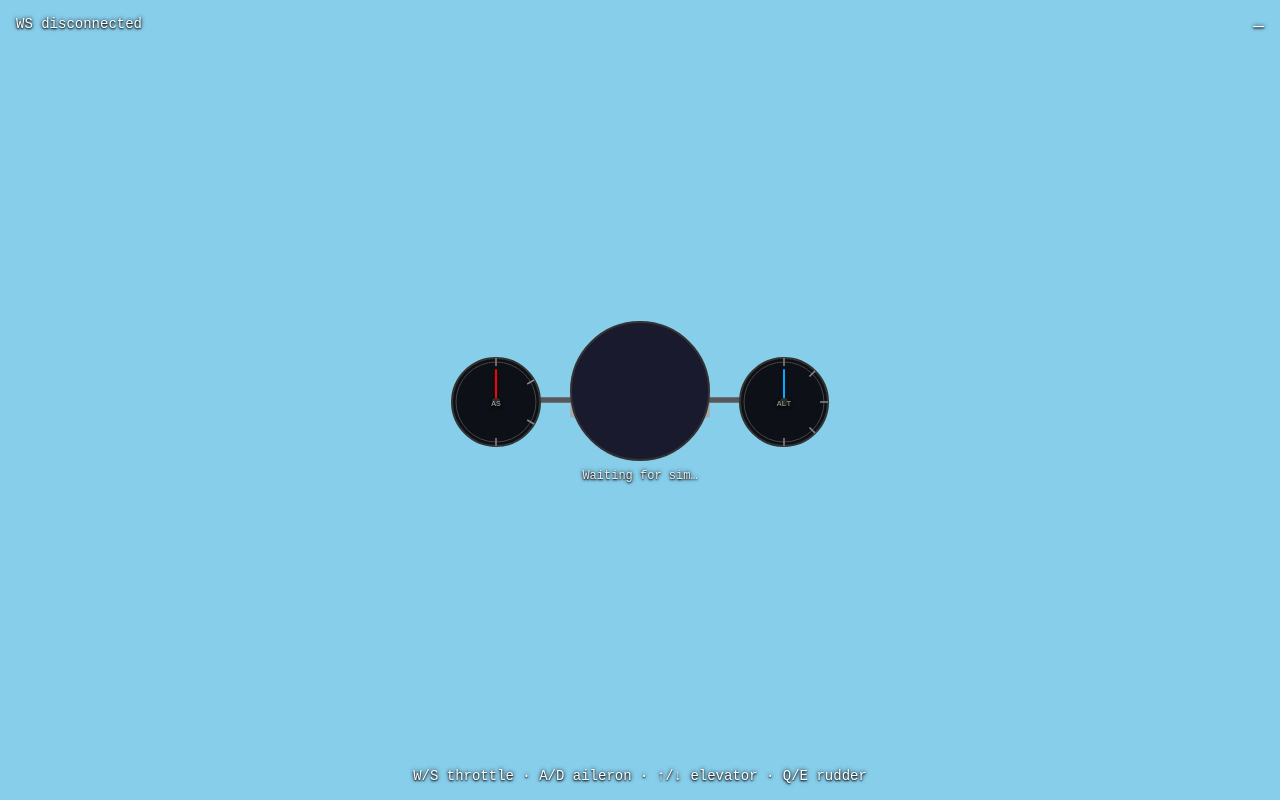
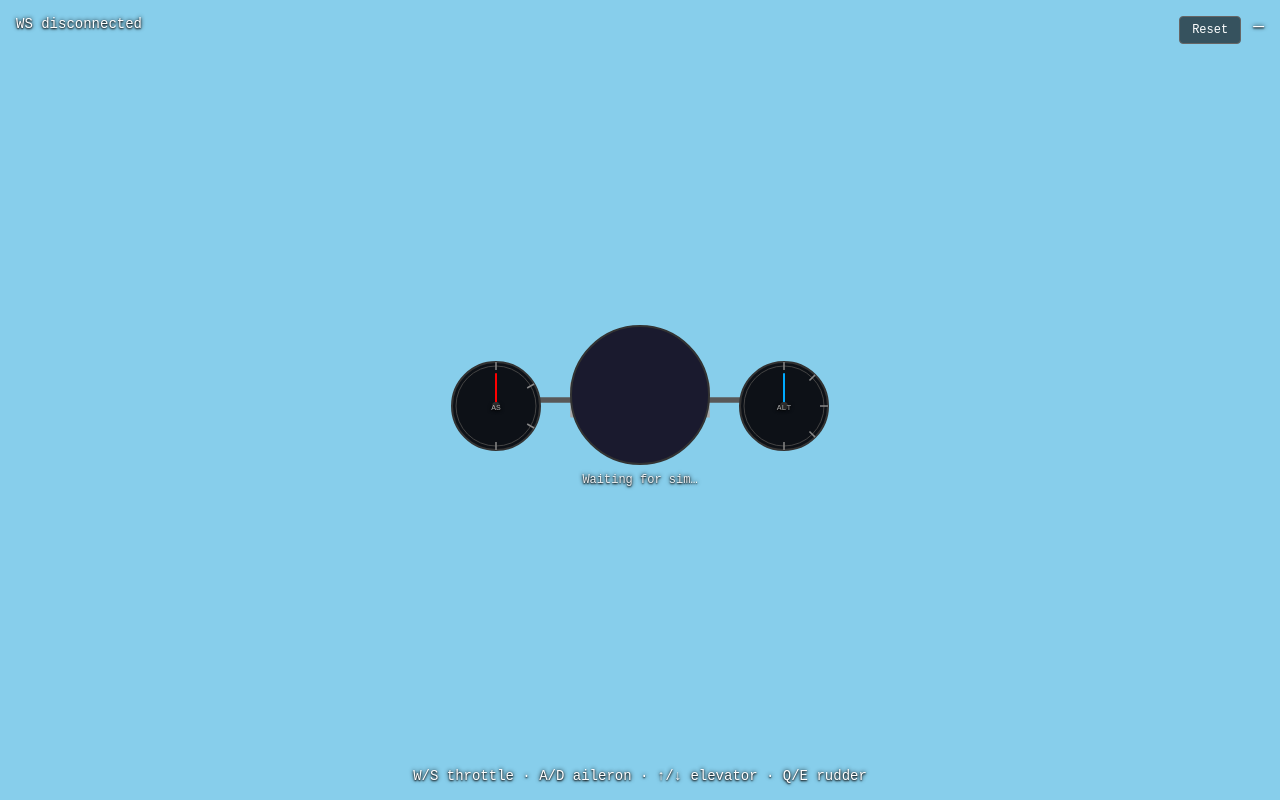
Before and after one commit to tervingo/flughermir-front, a React (Vite) app: page / in a window 1280 px wide. Built offline with nearby package versions, Linux system fonts and the light colour scheme; no server answers.

Commit message:
reset values

```diff
--- a/src/HUD.tsx
+++ b/src/HUD.tsx
@@ -1,7 +1,9 @@
+import { useState } from 'react'
 import type { Telemetry } from './types'
 import { AttitudeIndicator } from './AttitudeIndicator'
 import { AirspeedIndicator } from './AirspeedIndicator'
 import { Altimeter } from './Altimeter'
+import { resetSim } from './api'
 
 interface HUDProps {
   telemetry: Telemetry | null
@@ -10,6 +12,17 @@ interface HUDProps {
 }
 
 export function HUD({ telemetry, connected, gamepadConnected = false }: HUDProps) {
+  const [resetting, setResetting] = useState(false)
+  const handleReset = async () => {
+    setResetting(true)
+    try {
+      await resetSim()
+    } catch {
+      // ignore
+    } finally {
+      setResetting(false)
+    }
+  }
   return (
     <div
       style={{
@@ -30,7 +43,26 @@ export function HUD({ telemetry, connected, gamepadConnected = false }: HUDProps
           {connected ? 'WS connected' : 'WS disconnected'}
           {gamepadConnected && ' · Joystick'}
         </span>
-        <div style={{ textAlign: 'right', fontSize: 18 }}>
+        <div style={{ display: 'flex', alignItems: 'flex-start', gap: 12 }}>
+          <button
+            type="button"
+            onClick={handleReset}
+            disabled={resetting || !connected}
+            style={{
+              pointerEvents: 'auto',
+              padding: '6px 12px',
+              fontSize: 12,
+              fontFamily: 'monospace',
+              background: 'rgba(0,0,0,0.6)',
+              color: 'white',
+              border: '1px solid #666',
+              borderRadius: 4,
+              cursor: connected ? 'pointer' : 'not-allowed',
+            }}
+          >
+            {resetting ? 'Resetting…' : 'Reset'}
+          </button>
+          <div style={{ textAlign: 'right', fontSize: 18 }}>
           {telemetry ? (
             <>
               <div>AS {telemetry.airspeed.toFixed(0)} m/s</div>
@@ -40,6 +72,7 @@ export function HUD({ telemetry, connected, gamepadConnected = false }: HUDProps
           ) : (
             '—'
           )}
+          </div>
         </div>
       </div>
       <div
--- /dev/null
+++ b/src/api.ts
@@ -0,0 +1,12 @@
+/** Base URL for REST API (same host as WebSocket, http/https). */
+function getApiBase(): string {
+  const ws = import.meta.env.VITE_WS_URL ?? 'ws://localhost:8000/ws'
+  const url = ws.replace(/^wss?:\/\//, '').replace(/\/ws\/?$/, '')
+  const protocol = ws.startsWith('wss') ? 'https' : 'http'
+  return `${protocol}://${url}`
+}
+
+export async function resetSim(): Promise<void> {
+  const res = await fetch(`${getApiBase()}/reset`, { method: 'POST' })
+  if (!res.ok) throw new Error(`Reset failed: ${res.status}`)
+}
```
Also changed, not shown: 1 other file (tests, documents, lock files or other folders).
